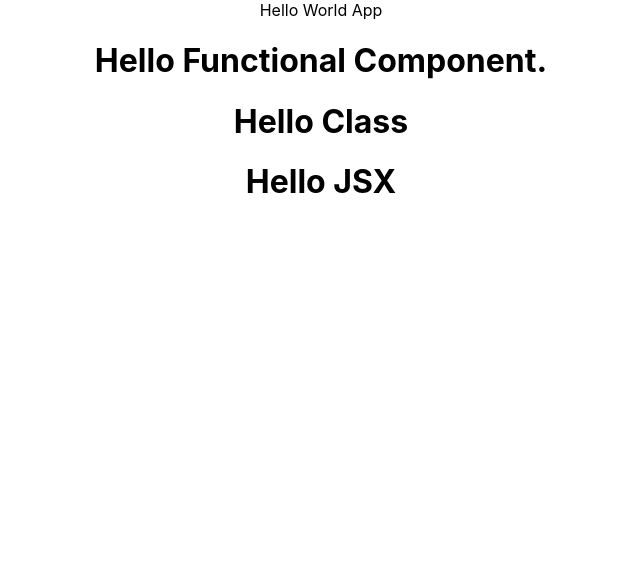
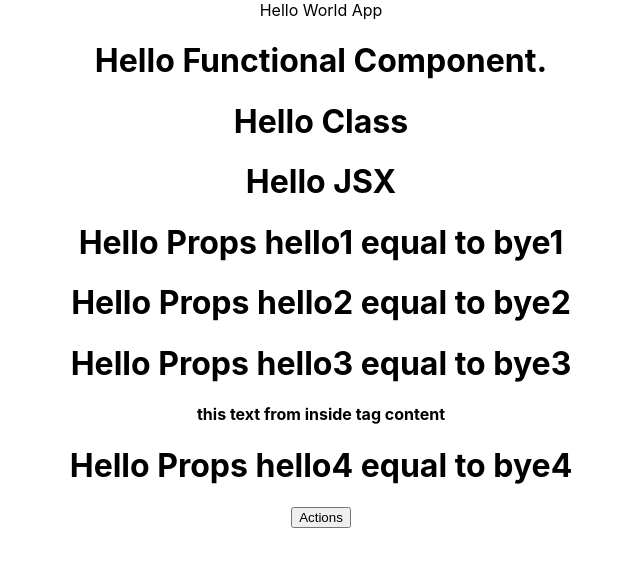
Before and after one commit to sanjay-personal/Reactjs_tutorial, a React (Create React App) app in the folder learning/: page / in a window 1280 px wide. Shown: the top 566 px of the page, without its empty margins (319-959 px from the left). Built offline with nearby package versions, Linux system fonts and the light colour scheme.

Commit message:
added Props functional

```diff
--- a/learning/src/App.js
+++ b/learning/src/App.js
@@ -2,6 +2,7 @@ import './App.css';
 import Hello from './components/functional/hello'
 import HelloC from './components/classes/HelloC'
 import HelloJsx from './components/functional/hellojsx';
+import PropsF from './components/functional/propsF';
 
 
 function App() {
@@ -14,6 +15,13 @@ function App() {
       <HelloC />
       <HelloJsx />
 
+      <PropsF name="hello1" hero="bye1" />
+      <PropsF name="hello2" hero="bye2"/>
+      <PropsF name="hello3" hero="bye3" > this text from inside tag content  </PropsF>
+      <PropsF name="hello4" hero="bye4" > <button>Actions</button>  </PropsF>
+
+
+
     </div>
   );
 }
--- /dev/null
+++ b/learning/src/components/functional/propsF.js
@@ -0,0 +1,11 @@
+import React from 'react'
+
+const propsF = (props)=>{
+    console.log(props)
+    return <div>
+        <h1>Hello Props {props.name} equal to {props.hero} </h1>
+        <b>{props.children}</b>
+    </div>
+}
+
+export default propsF
```
